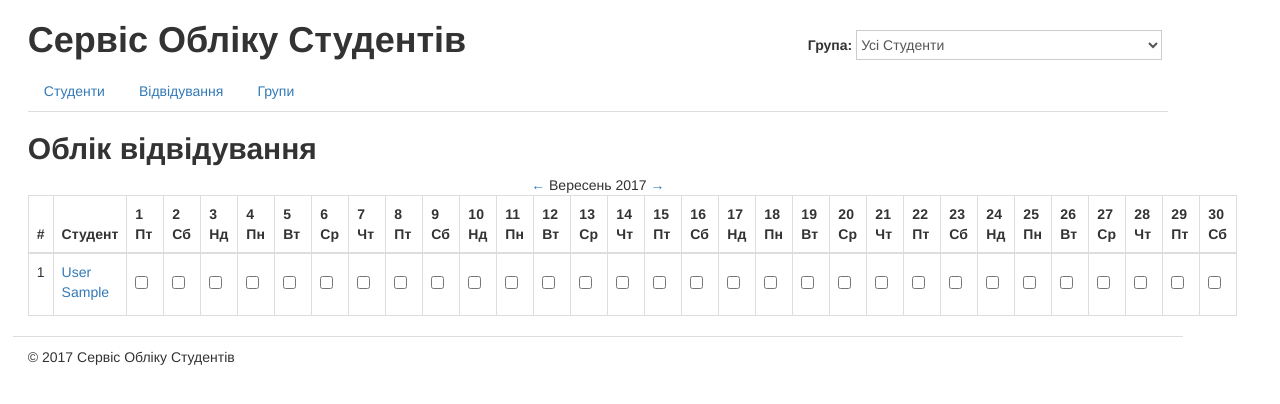
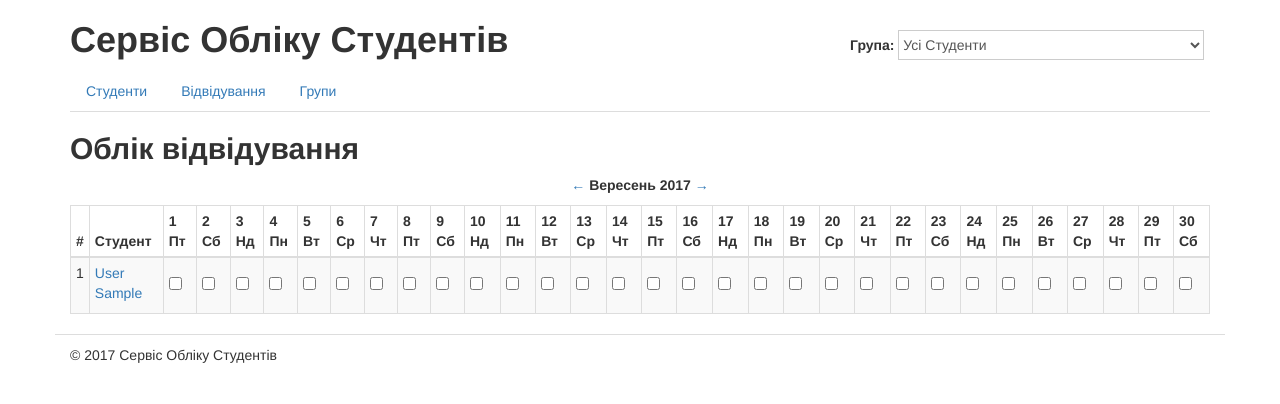
Before and after one commit to alexlytvyn/ci-studentsdb, a CodeIgniter app: page /database/journal in a window 1280 px wide. Shown: the top 404 px of the page. Run offline with CodeIgniter, Linux system fonts and the light colour scheme; tables that the repository leaves empty or names only in its code hold one stand-in row (values such as "Sample post").

Commit message:
Some CSS fixes.

```diff
--- a/application/views/templates/journal/journal.php
+++ b/application/views/templates/journal/journal.php
@@ -73,14 +73,14 @@
 					$previous_month = date("m", $timestamp_previous_month);?>
 
 
-					<div class="datechoose" style="text-align: center;">
+					<div class="datechoose">
 					<a href='<?php echo $self; ?>?month=<?php echo $previous_month; ?>&year=<?php echo $previous_year; ?>'>&larr;</a>
          <?php echo $Month_r[$month]. ' '. $year;  ?>
           <a href='<?php echo $self; ?>?month=<?php echo $next_month; ?>&year=<?php echo $next_year; ?>'>&rarr;</a>
 				</div>
         <!-- Start Students Listing -->
-        <div class="maintable" style="margin-right: 15px;">
-        <table class="table table-bordered">
+        <div class="maintable">
+        <table class="table table-bordered table-striped table-hover table-condensed">
             <thead>
               <th>#</th>
               <th>Студент</th>
--- a/assets/css/main.css
+++ b/assets/css/main.css
@@ -26,9 +26,7 @@ h1, h2, h3, h4, h5, h6 {
     color: #555555;
 }
 .container {
-    margin-left: 1%;
-    margin-right: 1%;
-    padding-bottom: 2%;
+    margin-bottom: 20px;
 }
 .formcontainer {
     width: 500px;
@@ -38,3 +36,9 @@ h1, h2, h3, h4, h5, h6 {
 .confirmbuttons {
     padding-bottom: 15px;
 }
+
+.datechoose {
+	font-weight: bold;
+	margin-bottom: 10px;
+	text-align: center;
+}
```
